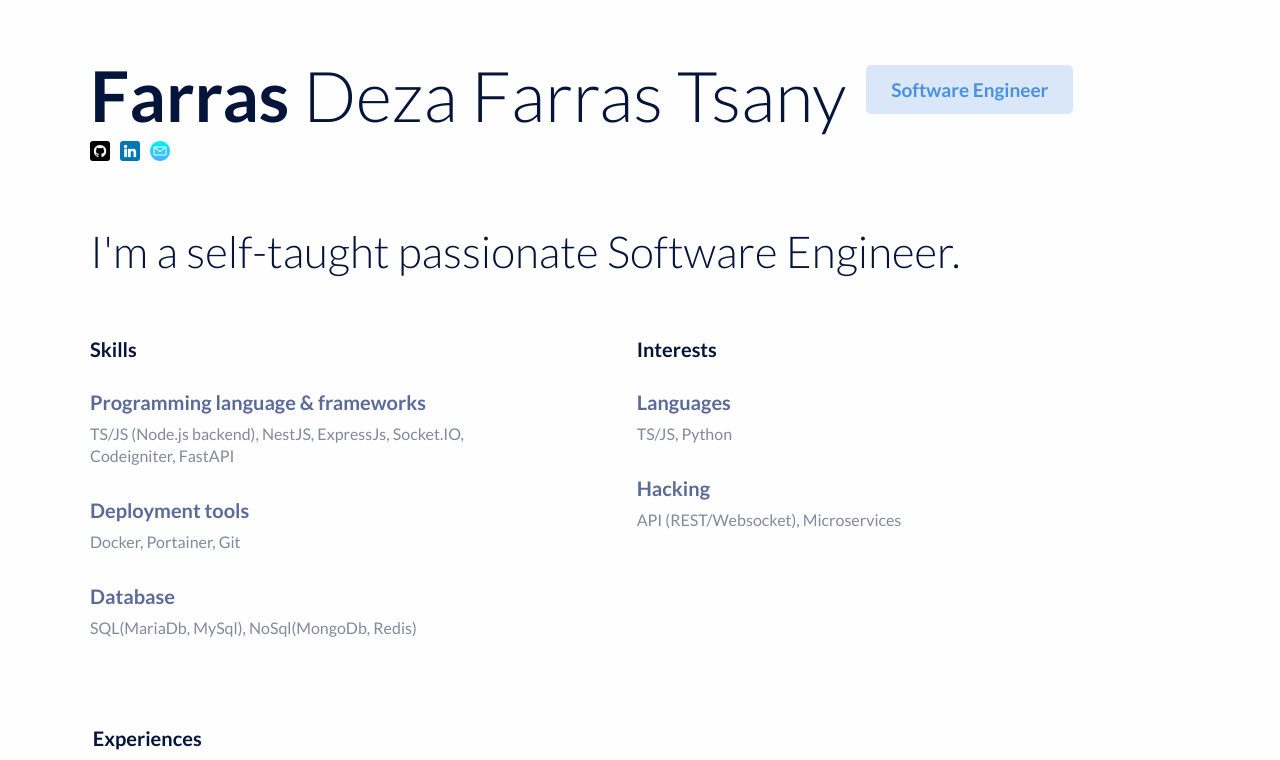
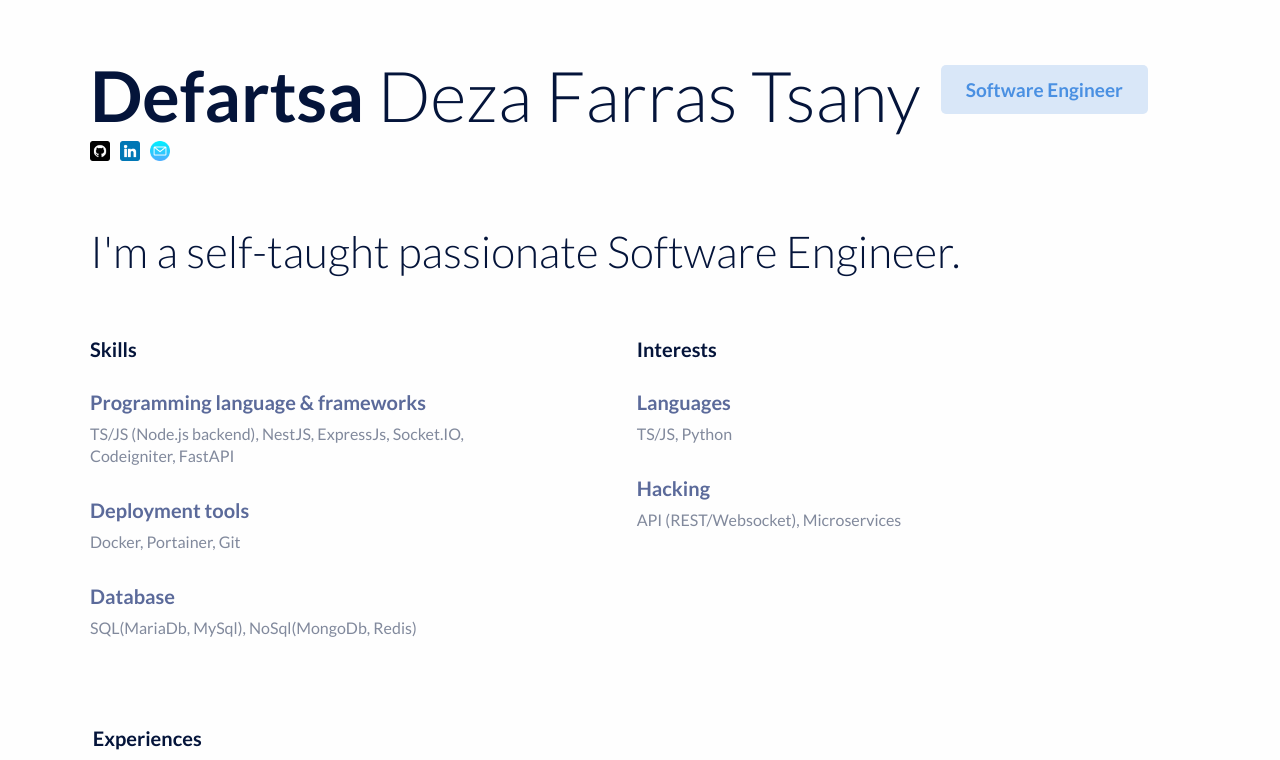
Before and after one commit to defartsa23/defartsa23, a Gatsby site: page / in a window 1280 px wide. Shown: the top 760 px of the page. Built offline with nearby package versions, Linux system fonts and the light colour scheme; Gatsby itself is replaced by a stand-in of ours.

Commit message:
change header

```diff
--- a/src/components/header.js
+++ b/src/components/header.js
@@ -9,7 +9,7 @@ const Header = ({ greetings }) => {
     <div className="container">
       <div className="hero">
         <h1 className="name">
-          <strong>Farras</strong> Deza Farras Tsany
+          <strong>Defartsa</strong> Deza Farras Tsany
         </h1>
         <span className="job-title">Software Engineer</span>
         <span className="email">
```
